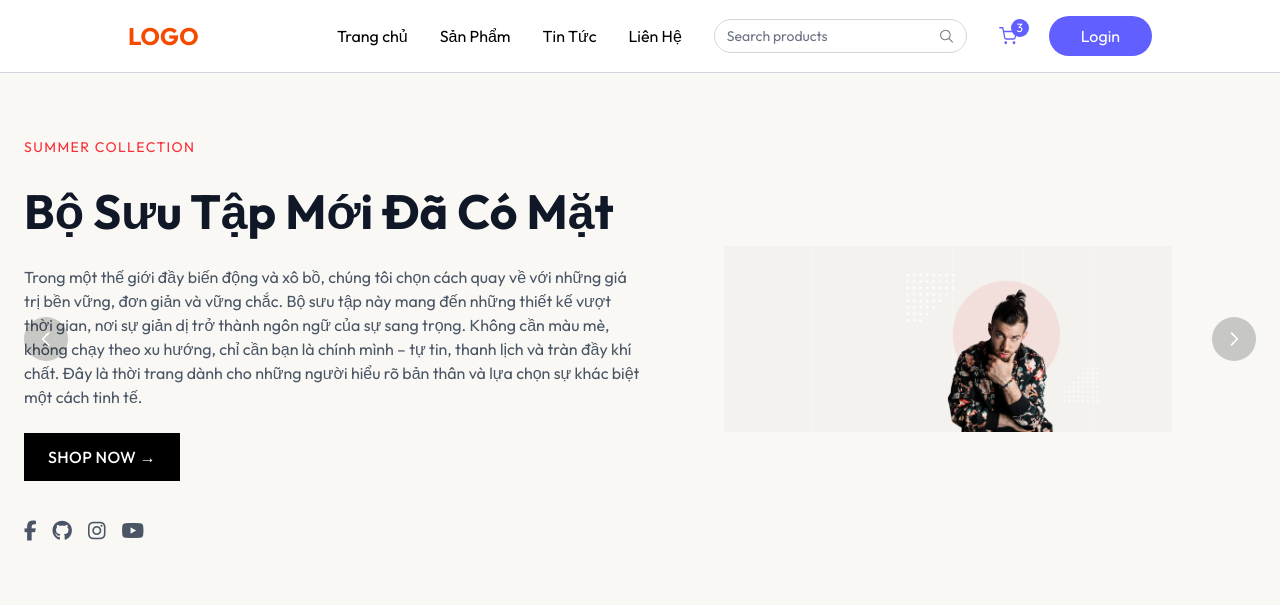
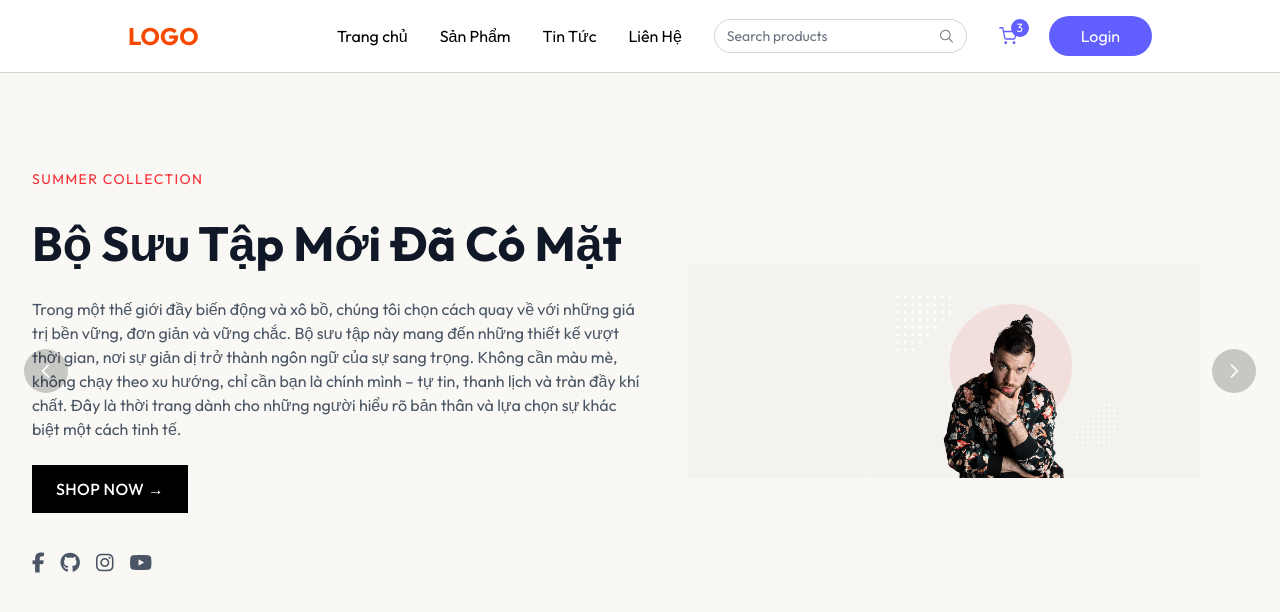
Before and after one commit to minhtri2404/Ecommerce_Web, a Vue app in the folder frontend/: page / in a window 1280 px wide. Shown: the top 612 px of the page. Built offline with nearby package versions, Linux system fonts and the light colour scheme.

Commit message:
Cập nhật HeroSection(khung, ảnh, router ShopNow)

```diff
--- a/frontend/src/components/Nav/ComHeroSection.vue
+++ b/frontend/src/components/Nav/ComHeroSection.vue
@@ -1,6 +1,6 @@
 <template>
   <section class="bg-[#f9f8f4] overflow-hidden relative">
-    <div class="container mx-auto px-6 py-16 flex flex-col md:flex-row items-center justify-between">
+    <div class="container mx-auto px-8 py-24 flex flex-col md:flex-row items-center justify-between">
       <!-- Left: Text content -->
       <div class="md:w-1/2 space-y-6 text-center md:text-left">
         <p class="uppercase text-sm tracking-widest text-red-500">Summer Collection</p>
@@ -11,7 +11,7 @@
           {{ currentSlide.description }}
         </p>
         <button class="bg-black text-white px-6 py-3 uppercase tracking-wide font-medium hover:bg-gray-800 transition">
-          Shop Now →
+          <router-link to="/shop"> Shop Now →</router-link>
         </button>
 
         <!-- Socials -->
@@ -26,7 +26,7 @@
       <!-- Right: Image -->
       <div class="md:w-1/2 relative mt-12 md:mt-0">
         <div class="absolute bg-pink-100 rounded-full w-[380px] h-[380px] top-0 right-0 -z-10 translate-x-1/4 -translate-y-1/4"></div>
-        <img :src="currentSlide.image" :alt="currentSlide.title" class="w-full max-w-md mx-auto" />
+        <img :src="currentSlide.image" :alt="currentSlide.title" class="w-full max-w-lg mx-auto" />
       </div>
     </div>
 
```
